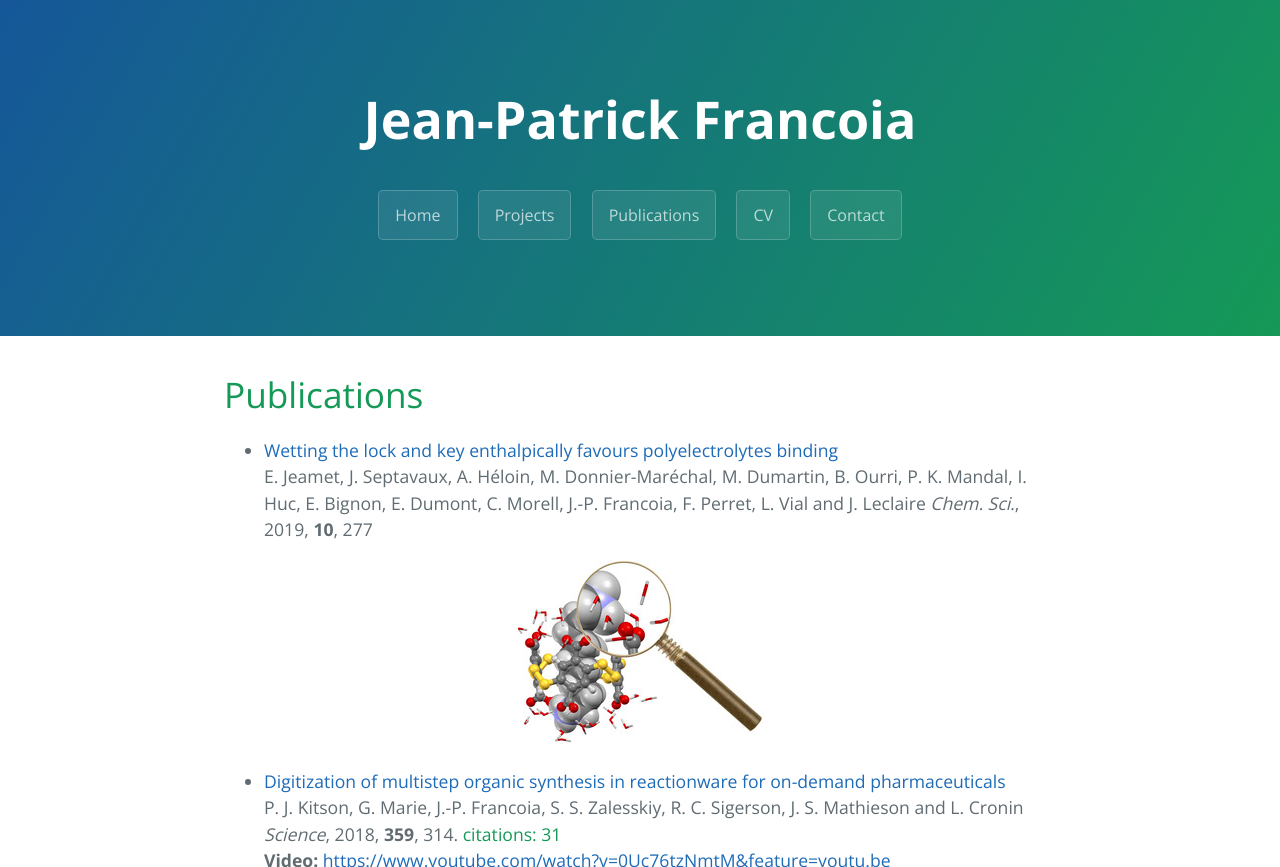
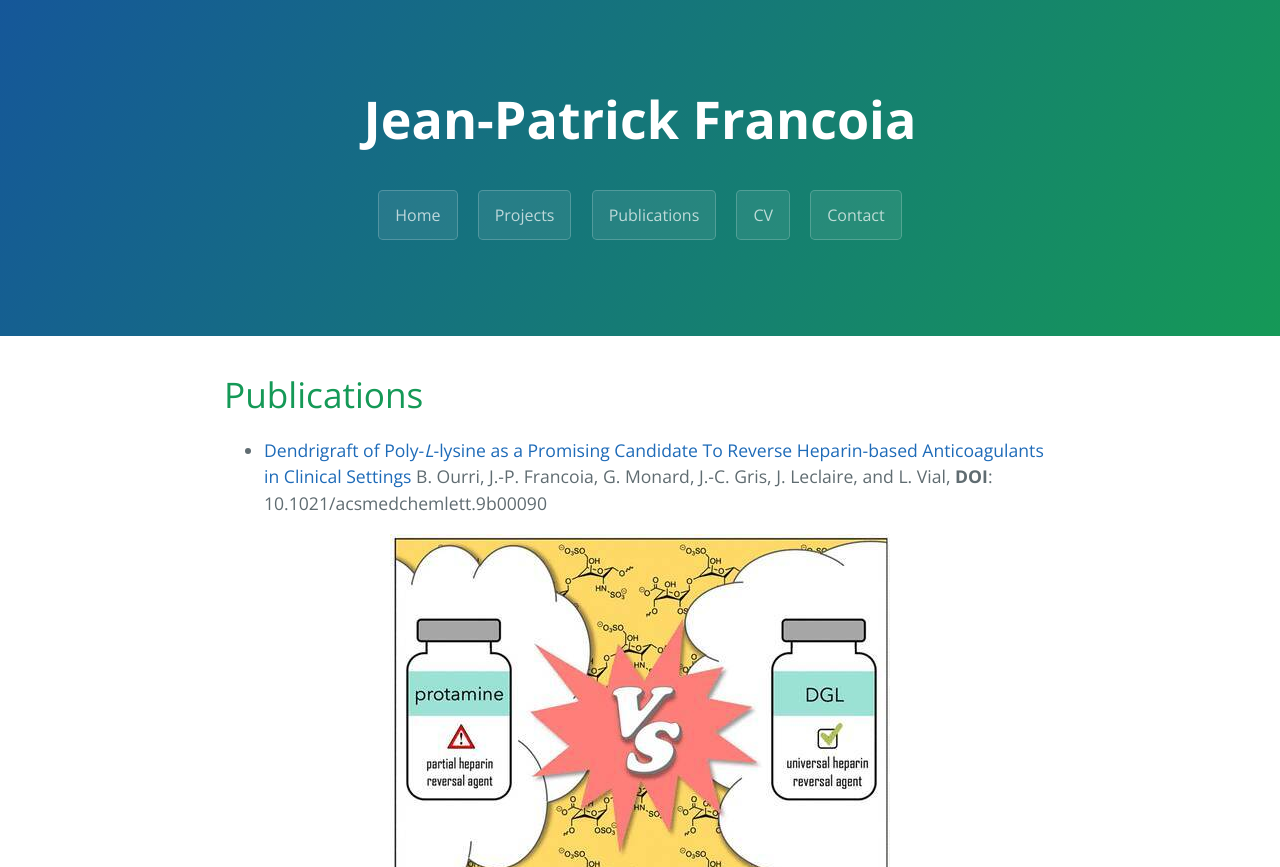
Before and after one commit to JPFrancoia/JPFrancoia.github.io, a Jekyll site: the page built from publications.md, in a window 1280 px wide and 900 px high, cut to the strip 0-867 px from the top of the window. Built offline with Jekyll 4.4.1, drawn with Linux system fonts in a browser that asks for light colours; the repository's description, which GitHub fills in, is left out.

Commit message:
Adding new publication.

```diff
--- a/publications.md
+++ b/publications.md
@@ -5,6 +5,15 @@ layout: default
 ---
 
 # Publications
+
+- [Dendrigraft of Poly-*L*-lysine as a Promising
+Candidate To Reverse Heparin-based Anticoagulants in Clinical
+Settings](https://pubs.acs.org/doi/abs/10.1021/acsmedchemlett.9b00090)
+B. Ourri, J.-P. Francoia, G. Monard, J.-C. Gris, J. Leclaire, and L. Vial,
+**DOI**: 10.1021/acsmedchemlett.9b00090
+<p align="center">
+  <img src="images/protamine.jpg">
+</p>
 
 - [Wetting the lock and key enthalpically favours polyelectrolytes binding](https://pubs.rsc.org/en/Content/ArticleLanding/2018/SC/C8SC02966K)
 E. Jeamet, J. Septavaux, A. Héloin, M. Donnier-Maréchal, M. Dumartin,
```
Also changed, not shown: images/protamine.jpg (added).
